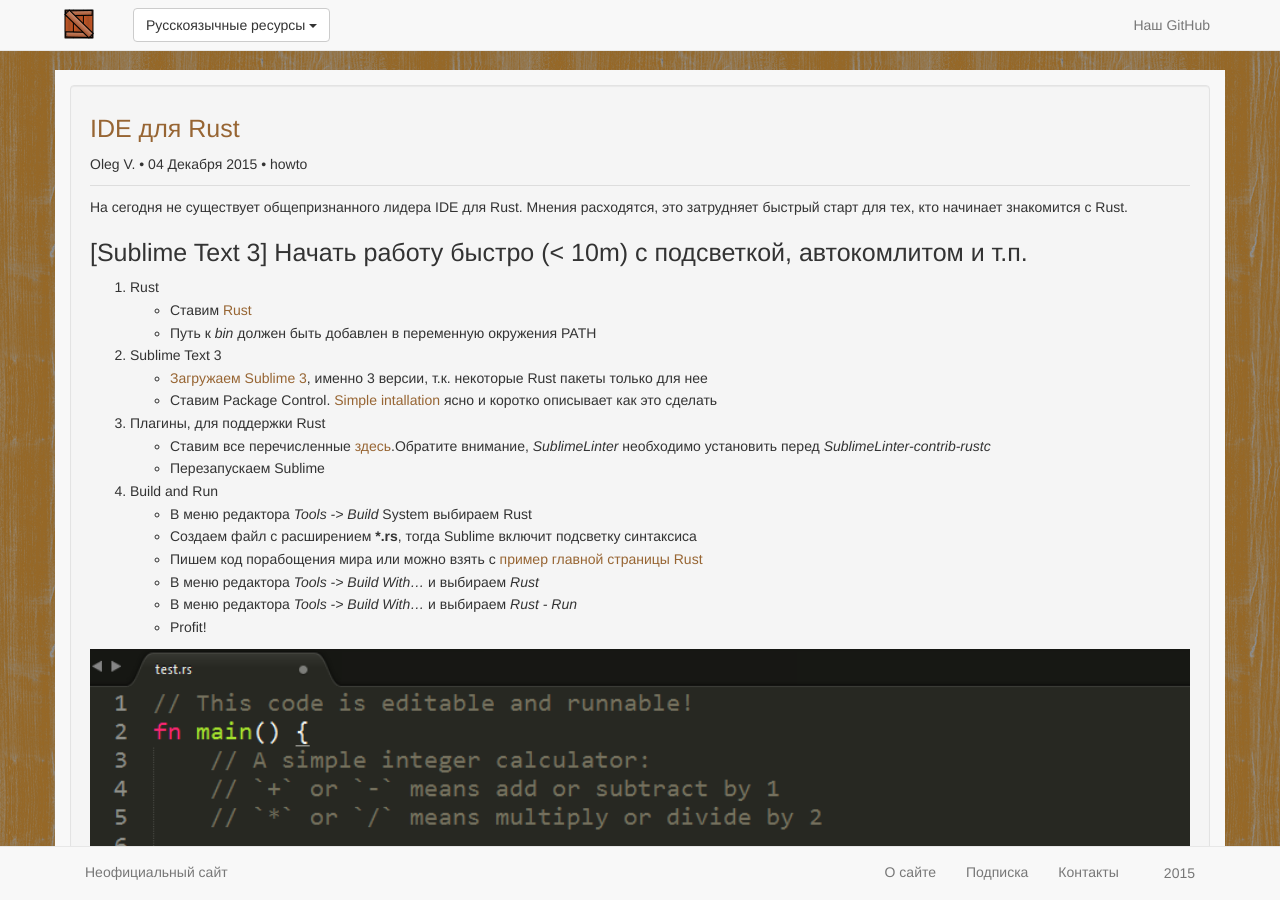
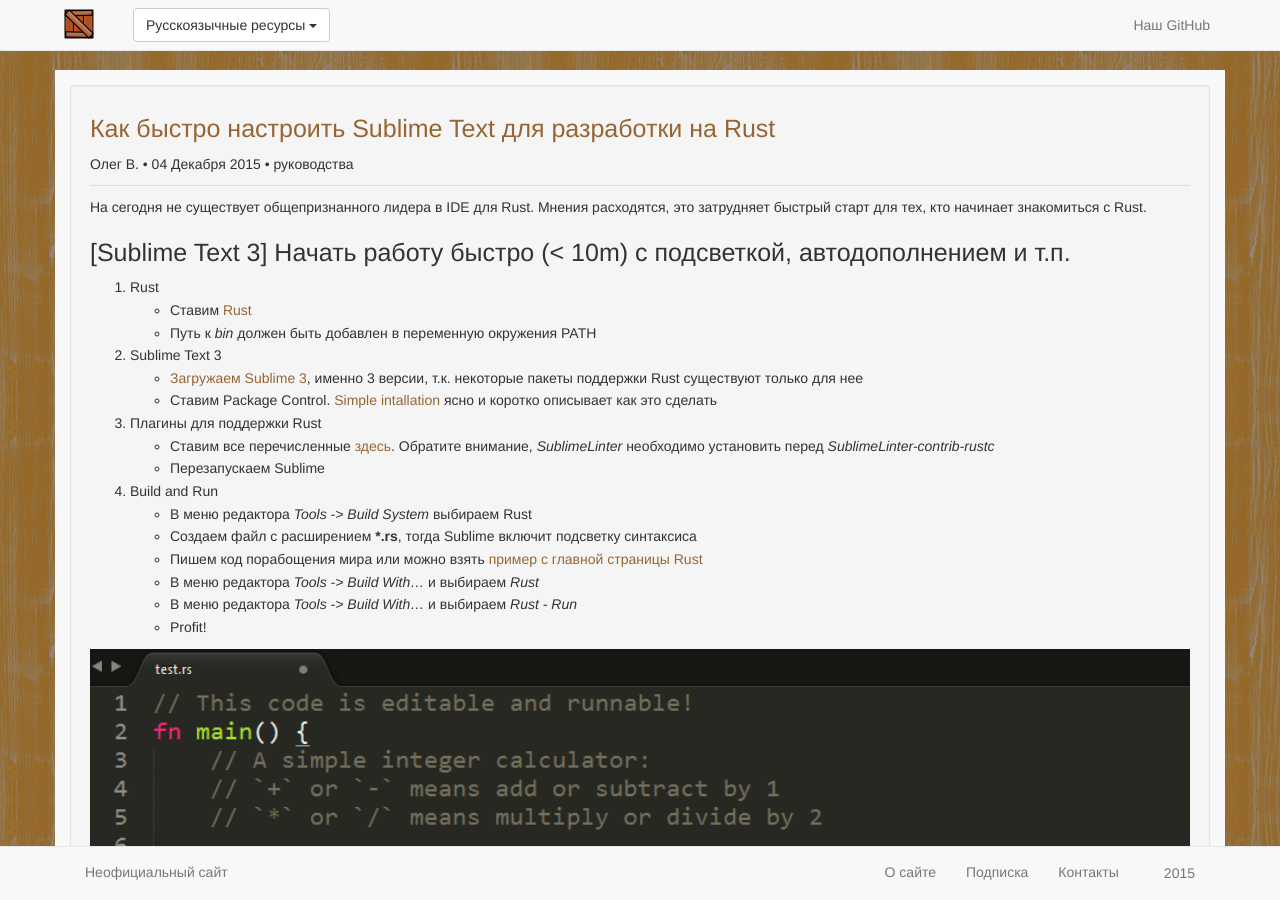
Before and after one commit to rust-lang-ru/rustycrate.ru, a Jekyll site: the page built from _posts/2015-12-04-ide-for-rust.md, in a window 1280 px wide and 900 px high. Built offline with Jekyll 4.4.1, drawn with Linux system fonts in a browser that asks for light colours; nearby versions of some CDN libraries; Markdown is read by kramdown in place of the engine named in the settings; comment, search, counter and statistics services are not loaded.

Commit message:
#34: + The most changes from the review (https://reviewable.io/reviews/rurust/rustycrate.ru/35#-) were applied.

```diff
--- a/_posts/2015-12-04-ide-for-rust.md
+++ b/_posts/2015-12-04-ide-for-rust.md
@@ -1,32 +1,32 @@
 ---
-title: "IDE для Rust"
-categories: howto
+title: "Как быстро настроить Sublime Text для разработки на Rust"
+categories: руководства
 published: true
-author: Oleg V.
+author: Олег В.
 excerpt:
     На сегодня не существует общепризнанного лидера IDE для Rust.<br/>
-    Мнения расходятся, это затрудняет быстрый старт для тех, кто начинает знакомится с Rust.<br/>
-    Это how-to для тех, кто начать работу с Rust быстро и в IDE с подсветкой, автокомлитом и прочими печеньями.
+    Мнения расходятся, это затрудняет быстрый старт для тех, кто начинает знакомиться с Rust.<br/>
+    Это how-to для тех, кто начать работу с Rust быстро и в IDE с подсветкой, автодополнением и прочими печеньями.
 
 ---
 
-На сегодня не существует общепризнанного лидера IDE для Rust. Мнения расходятся, это затрудняет быстрый старт для тех, кто начинает знакомится с Rust.
+На сегодня не существует общепризнанного лидера в IDE для Rust. Мнения расходятся, это затрудняет быстрый старт для тех, кто начинает знакомиться с Rust.
 
-# \[Sublime Text 3\] Начать работу быстро (< 10m) с подсветкой, автокомлитом и т.п.
+# \[Sublime Text 3\] Начать работу быстро (< 10m) с подсветкой, автодополнением и т.п.
 
 0. Rust
   * Ставим [Rust](https://www.rust-lang.org/)
   * Путь к _bin_ должен быть добавлен в переменную окружения PATH
 1. Sublime Text 3
-  * [Загружаем Sublime 3](http://www.sublimetext.com/3), именно 3 версии, т.к. некоторые Rust пакеты только для нее
+  * [Загружаем Sublime 3](http://www.sublimetext.com/3), именно 3 версии, т.к. некоторые пакеты поддержки Rust существуют только для нее
   * Ставим Package Control. [Simple intallation](https://packagecontrol.io/installation#st3) ясно и коротко описывает как это сделать
-2. Плагины, для поддержки Rust
-  * Ставим все перечисленные [здесь](http://areweideyet.com/#sublime).Обратите внимание, _SublimeLinter_ необходимо установить перед _SublimeLinter-contrib-rustc_
+2. Плагины для поддержки Rust
+  * Ставим все перечисленные [здесь](http://areweideyet.com/#sublime). Обратите внимание, _SublimeLinter_ необходимо установить перед _SublimeLinter-contrib-rustc_
   * Перезапускаем Sublime
 3. Build and Run
-  * В меню редактора _Tools -> Build_ System выбираем Rust
+  * В меню редактора _Tools -> Build System_ выбираем Rust
   * Создаем файл с расширением __*.rs__, тогда Sublime включит подсветку синтаксиса
-  * Пишем код порабощения мира или можно взять с [пример главной страницы Rust](https://www.rust-lang.org/)
+  * Пишем код порабощения мира или можно взять [пример с главной страницы Rust](https://www.rust-lang.org/)
   * В меню редактора _Tools -> Build With..._ и выбираем _Rust_
   * В меню редактора _Tools -> Build With..._ и выбираем _Rust - Run_
   * Profit!
```
